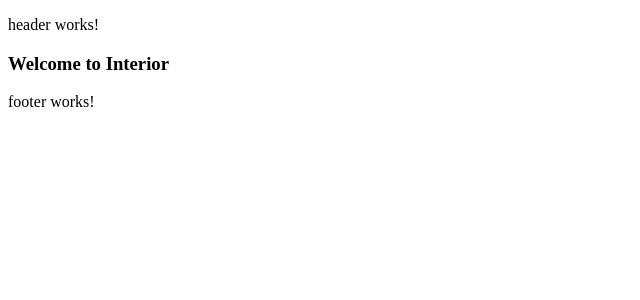
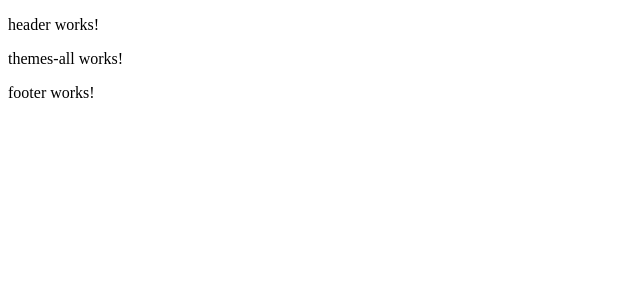
Before and after one commit to Djani-Antova/My_ANgular_Project, an Angular app in the folder interior-forum/: page / in a window 1280 px wide. Shown: the top 300 px of the page, without its empty margins (0-640 px from the left). Built offline with nearby package versions, Linux system fonts and the light colour scheme.

Commit message:
Create component themes all

```diff
--- a/interior-forum/src/app/app.component.html
+++ b/interior-forum/src/app/app.component.html
@@ -1,3 +1,3 @@
 <app-header />
-<h3>Welcome to Interior</h3>
+<app-themes-all />
 <app-footer />
--- a/interior-forum/src/app/app.module.ts
+++ b/interior-forum/src/app/app.module.ts
@@ -5,6 +5,7 @@ import { AppRoutingModule } from './app-routing.module';
 import { AppComponent } from './app.component';
 import { CoreModule } from './core/core.module';
 import { SharedModule } from './shared/shared.module';
+import { ThemesModule } from './features/themes/themes.module';
 
 @NgModule({
   declarations: [
@@ -14,7 +15,8 @@ import { SharedModule } from './shared/shared.module';
     BrowserModule,
     AppRoutingModule,
     CoreModule,
-    SharedModule
+    SharedModule,
+    ThemesModule
   ],
   providers: [],
   bootstrap: [AppComponent]
--- /dev/null
+++ b/interior-forum/src/app/features/themes/themes-all/themes-all.component.html
@@ -0,0 +1 @@
+<p>themes-all works!</p>
```
Also changed, not shown: interior-forum/src/app/features/themes/themes-all/themes-all.component.ts (added, +10 -0 lines), interior-forum/src/app/features/themes/themes.module.ts (added, +18 -0 lines), interior-forum/src/app/features/themes/themes-all/themes-all.component.css (added), 1 other file (tests, documents, lock files or other folders).
